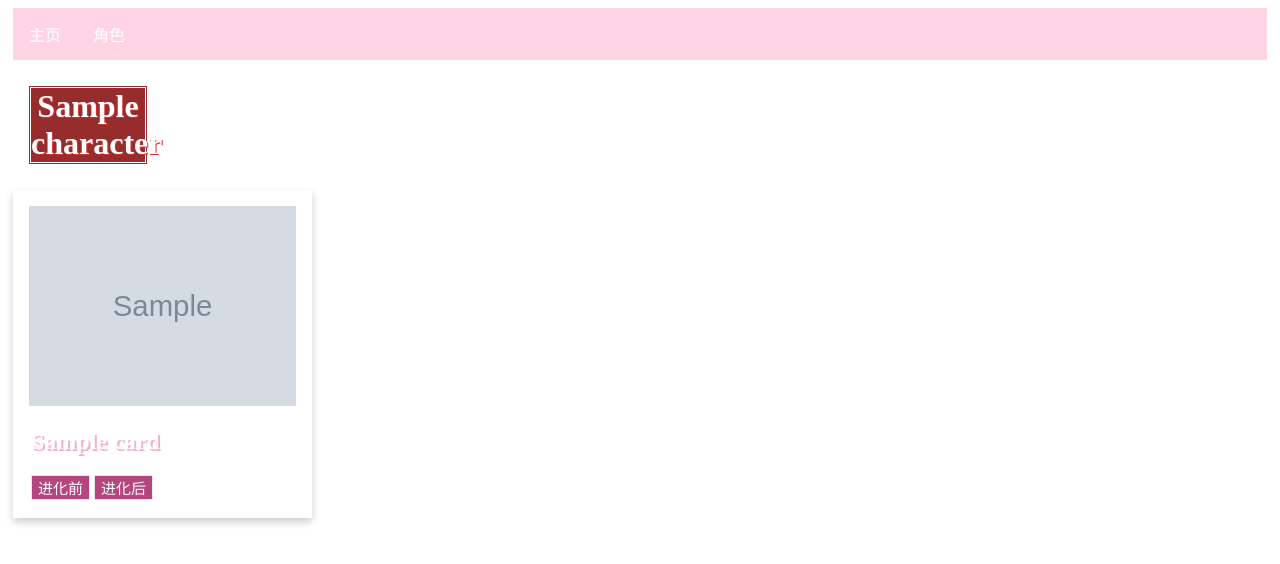
After one commit to sataivlis/lnpgallery, a Django app: page /character/1 in a window 1280 px wide. The commit adds this page. Shown: the top 564 px of the page. Run offline with Django 3.2, Linux system fonts and the light colour scheme; tables that the repository leaves empty hold one stand-in row (values such as "Sample post"); grey boxes marked "Sample" are stand-in pictures.

Commit message:
added filter cards by character/css ver 1.0

```diff
--- a/gallery/models.py
+++ b/gallery/models.py
@@ -12,7 +12,8 @@ class Character(models.Model):
 class Card(models.Model):
     card_character = models.ForeignKey(Character, on_delete=models.CASCADE)
     card_title = models.CharField(max_length=10)
-    img_url = models.TextField()
+    img_url_before = models.TextField()
+    img_url_after = models.TextField()
 
     def __str__(self):
         return self.card_title
--- a/gallery/static/css/gallery.css
+++ b/gallery/static/css/gallery.css
@@ -1,6 +1,46 @@
 * {
   box-sizing: border-box;
 }
+
+/* font */
+
+.h1 {
+  margin: 25px;
+  text-align: center;
+  border-style: double;
+  color: white;
+}
+
+.h1l {
+  width: 120px;
+  background-color: #962c2c;
+  text-shadow: 1px 1px #d63131;
+}
+
+.h1z {
+  width: 120px;
+  background-color: #f39c14;
+  text-shadow: 1px 1px #967410;
+}
+
+.h1x {
+  width: 80px;
+  background-color: #9e71c5;
+  text-shadow: 1px 1px #360761;
+}
+
+.h1b {
+  width: 80px;
+  background-color: #559a74;
+  text-shadow: 1px 1px #a9cab4;
+}
+
+h2 {
+  color: white;
+  text-shadow: 2px 2px #f5aecb;
+}
+
+/* cards */
 
 .column {
   float: left;
@@ -8,7 +48,7 @@
   padding: 0 10px;
 }
 
-.row {margin: 0 -5px;}
+.row { margin: 0 -5px; }
 
 .row::after {
   content: "";
@@ -39,3 +79,88 @@
     margin-bottom: 20px;
   }
 }
+
+/* buttons */
+
+.button {
+  background-color: #e7e7e7;
+  border: 1px solid #e7e7e7;
+  color: black;
+  text-align: center;
+  display: inline-block;
+  font-size: 15px;
+  -webkit-transition-duration: 0.3s;
+  transition-duration: 0.3s;
+}
+
+.button:hover {
+  background-color: white;
+  color: #b3467c;
+}
+
+.buttonB {
+  background-color: #b3467c;
+  color: white;
+}
+
+.buttonA {
+  background-color: #b3467c;
+  color: white;
+}
+
+/* NavBar */
+
+ul {
+  list-style-type: none;
+  margin-bottom: 10px;
+  margin-left: 5px;
+  margin-right: 5px;
+  margin-top: 5px;
+  padding: 0;
+  overflow: hidden;
+  background-color: #ffd5e6;
+}
+
+li {
+  float: left;
+}
+
+li a, .dropbtn {
+  display: inline-block;
+  color: white;
+  text-align: center;
+  padding: 14px 16px;
+  text-decoration: none;
+}
+
+li a:hover, .dropdown:hover .dropbtn {
+  background-color: white;
+  color: #b3467c;
+}
+
+li.dropdown {
+  display: inline-block;
+}
+
+.dropdown-content {
+  display: none;
+  position: absolute;
+  background-color: #f9f9f9;
+  min-width: 160px;
+  box-shadow: 0px 8px 16px 0px rgba(0,0,0,0.2);
+  z-index: 1;
+}
+
+.dropdown-content a {
+  color: black;
+  padding: 12px 16px;
+  text-decoration: none;
+  display: block;
+  text-align: left;
+}
+
+.dropdown-content a:hover {background-color: #f1f1f1;}
+
+.dropdown:hover .dropdown-content {
+  display: block;
+}
--- /dev/null
+++ b/gallery/templates/gallery/chara_card.html
@@ -0,0 +1,21 @@
+{% extends 'gallery/gallery.html' %}
+
+{% block content %}
+
+{% if pk == 1 %}
+<h1 class="h1 h1l">{{ character_filter }}</h1>
+{% endif %}
+
+{% if pk == 2 %}
+<h1 class="h1 h1z">{{ character_filter }}</h1>
+{% endif %}
+
+{% if pk == 3 %}
+<h1 class="h1 h1x">{{ character_filter }}</h1>
+{% endif %}
+
+{% if pk == 4 %}
+<h1 class="h1 h1b">{{ character_filter }}</h1>
+{% endif %}
+
+{% endblock %}
--- a/gallery/templates/gallery/gallery.html
+++ b/gallery/templates/gallery/gallery.html
@@ -6,16 +6,80 @@
   <link rel="stylesheet" href="{% static 'css/gallery.css' %}">
 </head>
 
+<ul>
+  <li><a href="/">主页</a></li>
+  <li class="dropdown">
+    <a href="javascript:void(0)" class="dropbtn">角色</a>
+    <form class="dropdown-content">
+      {%  for c in character_name %}
+      <a href="{% url 'chara_card' pk=c.pk %}"> {{ c.name }} </a>
+      {% endfor %}
+    </div>
+  </li>
+</ul>
+
 <div class="row">
-{% for c in card_list %}
+  {% block content %}
+  {% endblock %}
+  {% for c in card_list %}
     <div class="column">
         <div class="card">
-          <img src="{{ c.img_url }}" style="width:100%" >
+          <img class="b_evol" src="{{ c.img_url_before }}" style="width:100%;" />
+          <img class="a_evol" src="{{ c.img_url_after }}" style="width:100%;display:none;" />
           <div class="container">
-            <h4>{{c.card_title}}</h4>
+            <h2>{{ c.card_title }}</h2>
+            <button class="button buttonB" onclick="changeImg1(this)" type="button">进化前</button>
+            <button class="button buttonA" onclick="changeImg2(this)" type="button">进化后</button>
+          </div>
         </div>
       </div>
-    </div>
-  {% endfor %}
-</div>
+    {% endfor %}
+  </div>
+
+<script>
+var elements = document.getElementsByClassName("card");
+console.log(elements);
+
+var b_evol = document.getElementsByClassName("b_evol");
+var a_evol = document.getElementsByClassName("a_evol");
+
+var b_button = document.getElementsByClassName("buttonB");
+var a_button = document.getElementsByClassName("buttonA");
+
+var len = b_evol.length;
+
+// assign unique ID to button and img class;
+for (var i = 0; i < len; i++) {
+  b_button[i].id = i;
+  b_evol[i].id = "c" + i;
+  // console.log(b_button[i].id);
+}
+for (var i = 0; i < len; i++) {
+  a_button[i].id = i + len;
+  a_evol[i].id = "c" + (i + len);
+  // console.log(a_button[i].id);
+}
+
+function changeImg1(ele) {
+//    console.log(ele.id);
+  var x = parseInt(ele.id) + parseInt(len);
+//    console.log(x);
+  if(document.getElementById("c" + ele.id).style.display == "none") {
+    document.getElementById("c" + ele.id).style.display = "";
+    document.getElementById("c" + x).style.display = "none";
+  }
+}
+
+function changeImg2(ele) {
+  // console.log(ele.id);
+  var x = parseInt(ele.id) - parseInt(len);
+  // console.log(x);
+  // console.log("c" + x);
+  if(document.getElementById("c" + ele.id).style.display == "none") {
+    document.getElementById("c" + ele.id).style.display = "";
+    document.getElementById("c" + x).style.display = "none";
+  }
+}
+</script>
+
 </html>
--- a/gallery/urls.py
+++ b/gallery/urls.py
@@ -1,6 +1,8 @@
-from django.urls import path
+from django.urls import path, include
+from django.conf.urls import url
 from . import views
 
 urlpatterns = [
   path('', views.gallery, name='gallery'),
+  path('character/<int:pk>', views.chara_card, name='chara_card'),
 ]
--- a/gallery/views.py
+++ b/gallery/views.py
@@ -1,7 +1,17 @@
-from django.shortcuts import render
+from django.shortcuts import render, get_object_or_404
 from .models import Character, Card
 
 def gallery(request):
-    card_list = Card.objects.all()
 
-    return render(request, 'gallery/gallery.html', {"card_list" : card_list})
+    all_list = {"card_list": Card.objects.all(),
+                "character_name": Character.objects.all(),
+    }
+    return render(request, 'gallery/gallery.html', all_list)
+
+def chara_card(request, pk):
+    all_list = {"character_filter": get_object_or_404(Character, pk=pk),
+            "card_list": Card.objects.filter(card_character=pk),
+            "character_name": Character.objects.all(),
+            "pk": pk,
+    }
+    return render(request, 'gallery/chara_card.html', all_list)
```
Also changed, not shown: gallery/migrations/0002_auto_20190807_2051.py (added).
